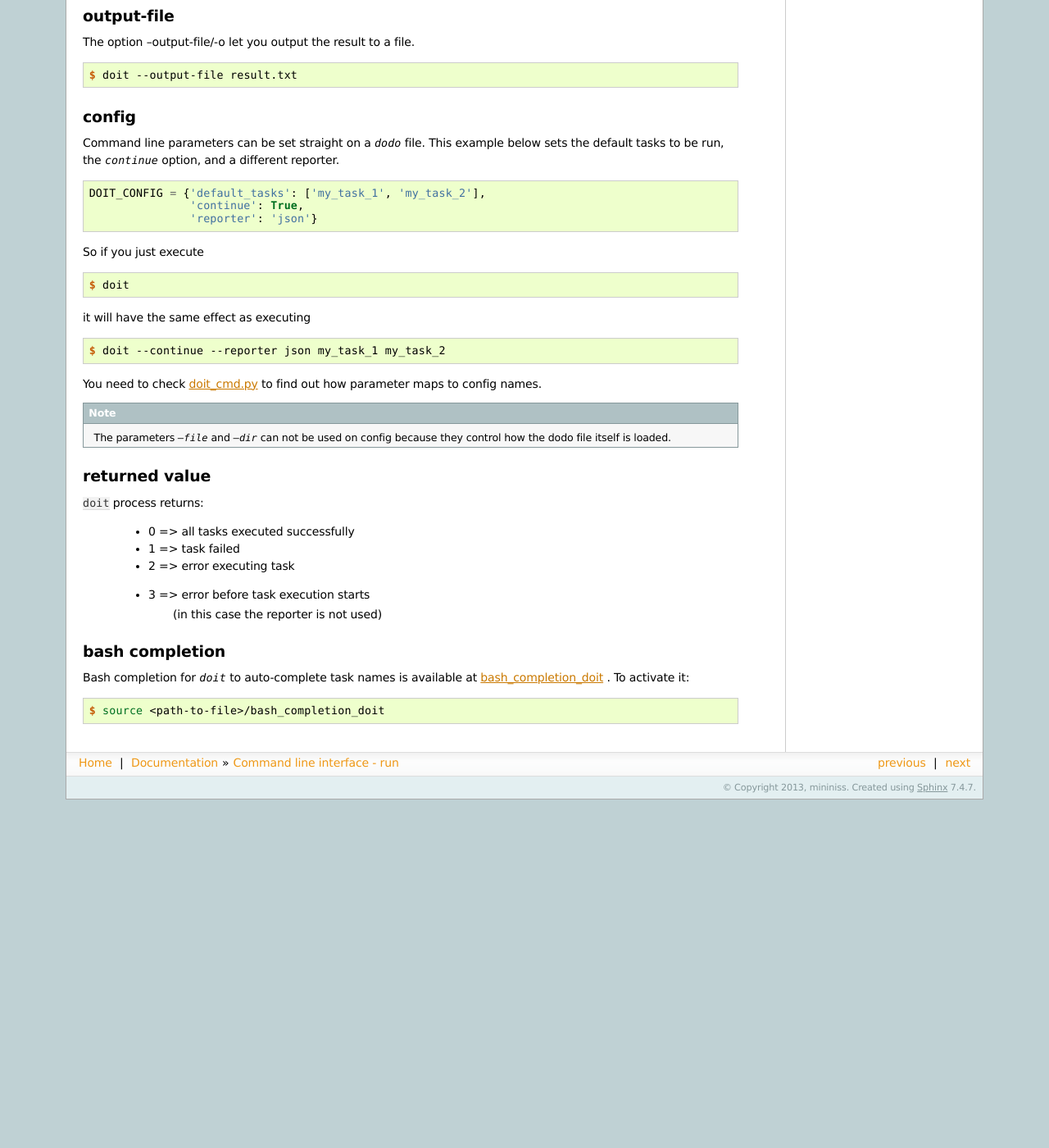
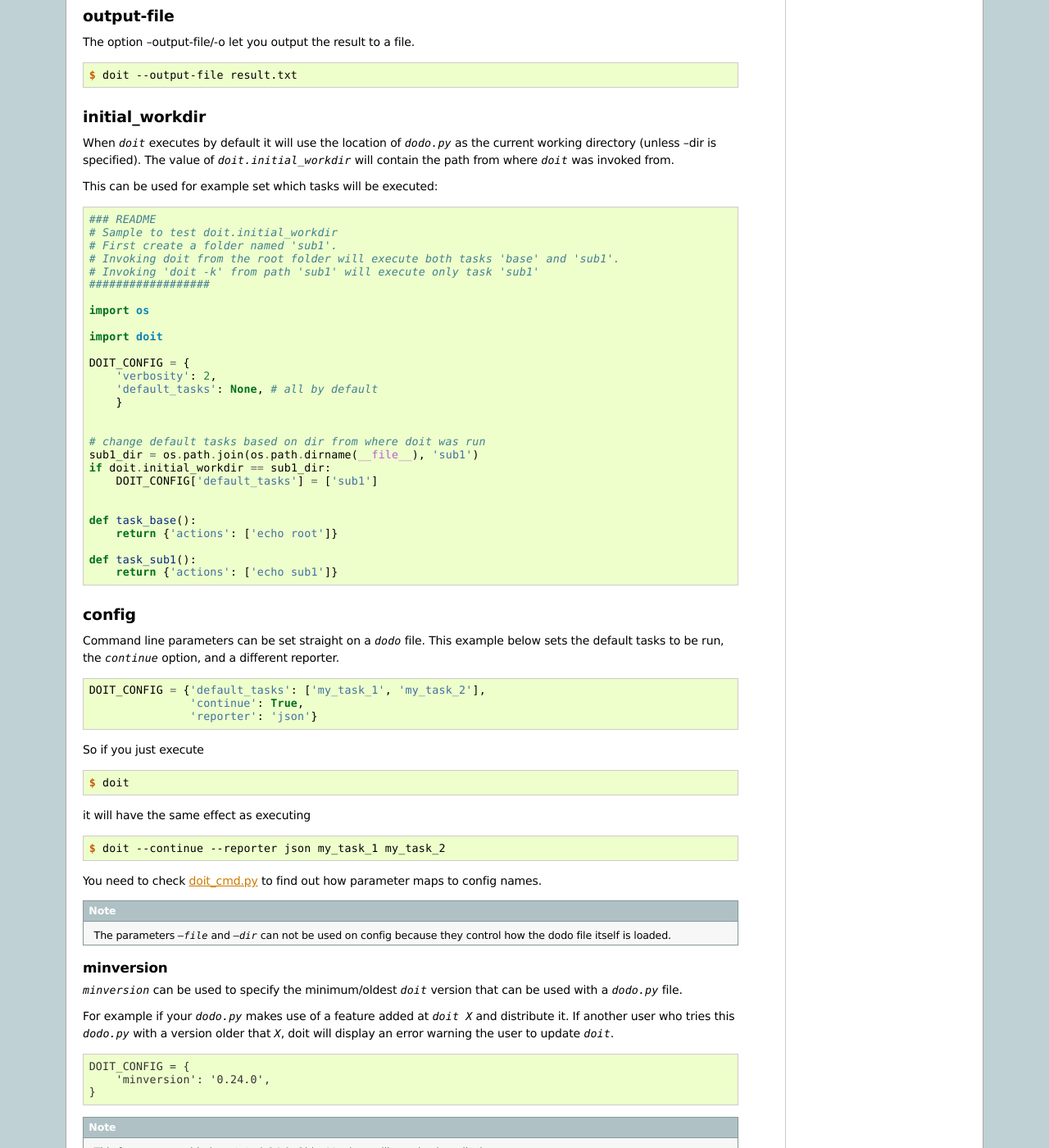
Before and after one commit to pydoit/doit, a Sphinx documentation site: the page built from doc/cmd_run.rst, in a window 1280 px wide and 1400 px high, scrolled down 3668 px. Shown: the whole window at 82% size. Built offline with Sphinx 7.4.7, drawn with Linux system fonts in a browser that asks for light colours; before the commit the page ends 4643 px from its top, so only the background shows below that; some of the changed text lies outside the part shown.

Commit message:
update docs, bump version 0.24

```diff
--- a/doc/cmd_run.rst
+++ b/doc/cmd_run.rst
@@ -225,6 +225,19 @@ The option --output-file/-o let you output the result to a file.
     $ doit --output-file result.txt
 
 
+initial_workdir
+-----------------
+
+When `doit` executes by default it will use the location of `dodo.py`
+as the current working directory (unless --dir is specified).
+The value of `doit.initial_workdir` will contain the path from where
+`doit` was invoked from.
+
+This can be used for example set which tasks will be executed:
+
+.. literalinclude:: tutorial/initial_workdir.py
+
+
 config
 --------
 
@@ -251,6 +264,29 @@ You need to check `doit_cmd.py <https://bitbucket.org/schettino72/doit/src/tip/d
   The parameters `--file` and `--dir` can not be used on config because they control how the dodo file itself is loaded.
 
 
+minversion
+^^^^^^^^^^^^
+
+`minversion` can be used to specify the minimum/oldest `doit` version
+that can be used with a `dodo.py` file.
+
+For example if your `dodo.py` makes use of a feature added at `doit X`
+and distribute it. If another user who tries this `dodo.py` with a version
+older that `X`, doit will display an error warning the user to update `doit`.
+
+.. code-block:: console
+
+    DOIT_CONFIG = {
+        'minversion': '0.24.0',
+    }
+
+
+.. note::
+
+  This feature was added on `doit` 0.24.0.
+  Older Versions will not check or display error messages.
+
+
 returned value
 ------------------
 
@@ -261,14 +297,3 @@ returned value
  * 2 => error executing task
  * 3 => error before task execution starts
         (in this case the reporter is not used)
-
-
-
-bash completion
------------------
-
-Bash completion for `doit` to auto-complete task names is available at `bash_completion_doit <https://bitbucket.org/schettino72/doit/src/tip/bash_completion_doit>`_ . To activate it:
-
-.. code-block:: console
-
-  $ source <path-to-file>/bash_completion_doit
--- /dev/null
+++ b/doc/tutorial/initial_workdir.py
@@ -0,0 +1,28 @@
+### README
+# Sample to test doit.initial_workdir
+# First create a folder named 'sub1'.
+# Invoking doit from the root folder will execute both tasks 'base' and 'sub1'.
+# Invoking 'doit -k' from path 'sub1' will execute only task 'sub1'
+##################
+
+import os
+
+import doit
+
+DOIT_CONFIG = {
+    'verbosity': 2,
+    'default_tasks': None, # all by default
+    }
+
+
+# change default tasks based on dir from where doit was run
+sub1_dir = os.path.join(os.path.dirname(__file__), 'sub1')
+if doit.initial_workdir == sub1_dir:
+    DOIT_CONFIG['default_tasks'] = ['sub1']
+
+
+def task_base():
+    return {'actions': ['echo root']}
+
+def task_sub1():
+    return {'actions': ['echo sub1']}
--- a/doit/__init__.py
+++ b/doit/__init__.py
@@ -23,7 +23,7 @@ OUT OF OR IN CONNECTION WITH THE SOFTWARE OR THE USE OR OTHER DEALINGS IN
 THE SOFTWARE.
 """
 
-__version__ = (0, 24, 'dev0')
+__version__ = (0, 24, 0)
 
 
 # used to save variable values passed from command line
--- a/setup.py
+++ b/setup.py
@@ -46,7 +46,7 @@ to execute any kind of **task**
 
 setup(name = 'doit',
       description = 'doit - Automation Tool',
-      version = '0.24.dev0',
+      version = '0.24.0',
       license = 'MIT',
       author = 'Eduardo Naufel Schettino',
       author_email = 'schettino72@gmail.com',
```
Also changed, not shown: doc/cmd_other.rst (+53 -0 lines), doc/dictionary.txt (+13 -0 lines), doc/index.rst (+8 -5 lines).
